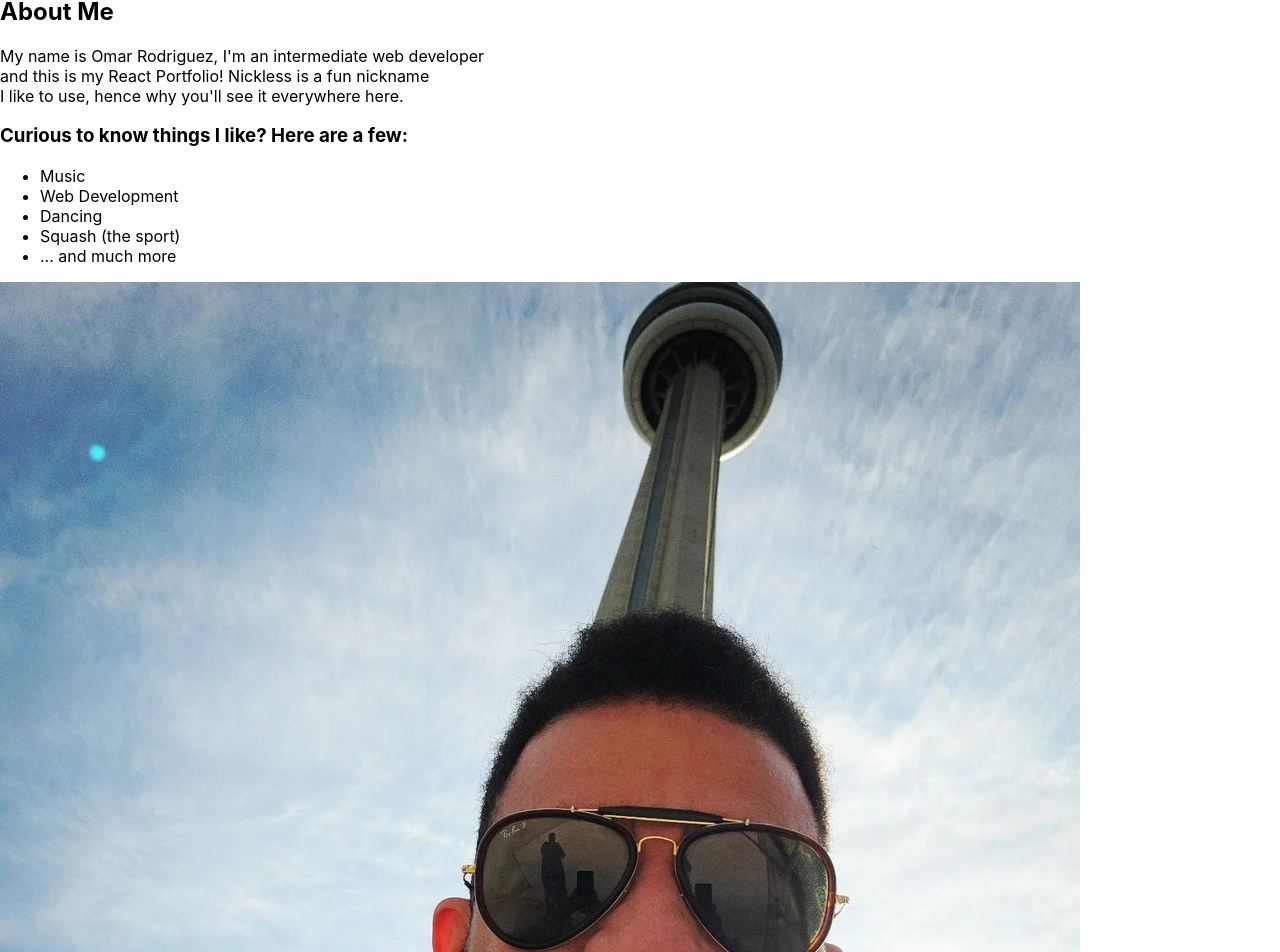
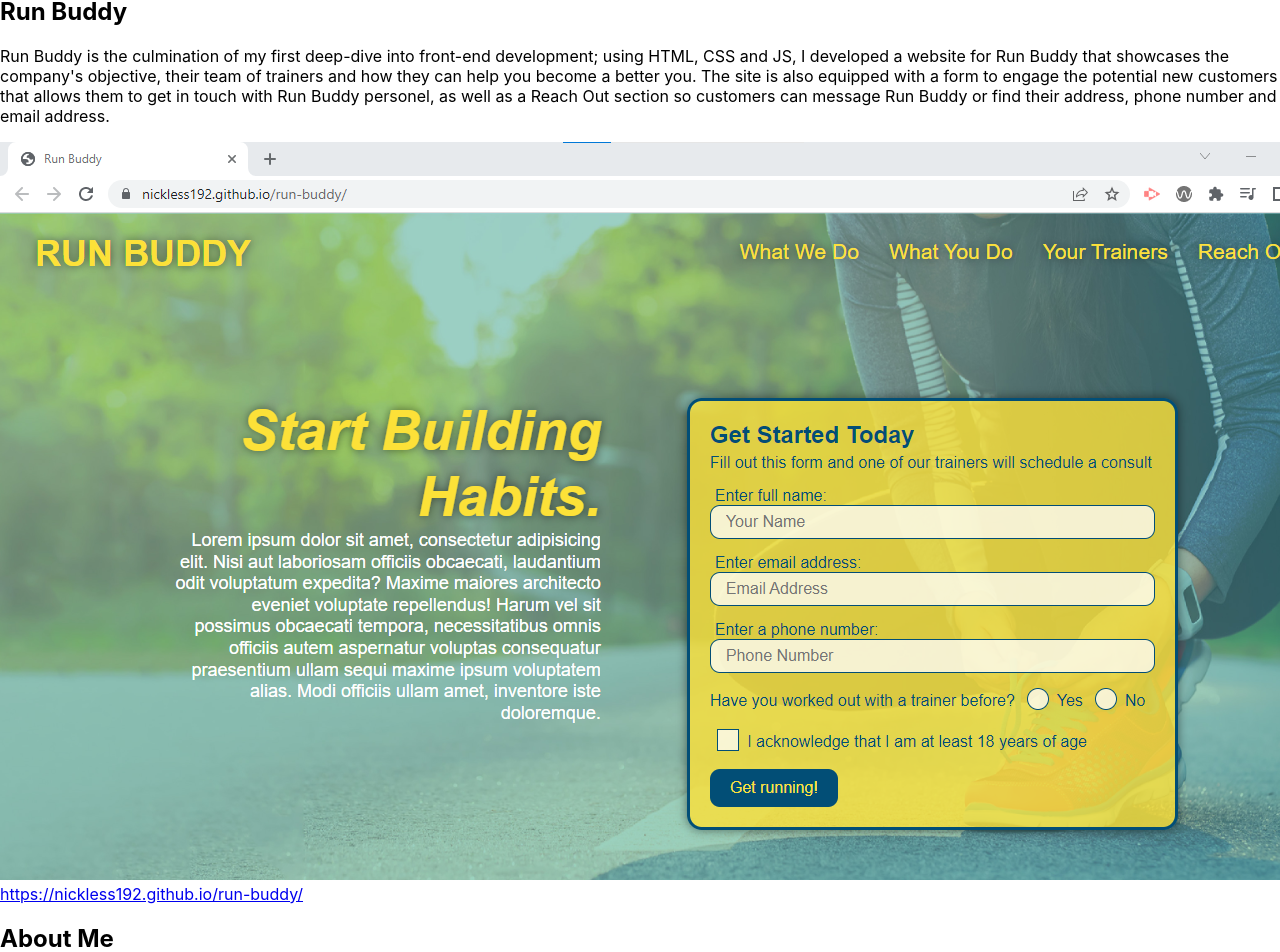
Before and after one commit to nickless192/nickless-react-portfolio, a React (Create React App) app: page / in a window 1280 px wide. Shown: the part 207-1159 px from the top of the page. Built offline with nearby package versions, Linux system fonts and the light colour scheme; the HTML template or start-up script is replaced by a standard one.

Commit message:
added missing portfolio info and fixed My Portfolio nav formatting when selected

```diff
--- a/src/App.js
+++ b/src/App.js
@@ -14,10 +14,34 @@
       githubURL: 'https://nickless192.github.io/run-buddy/'
     },
     {
-      name: 'Horiseon',
+      name: 'Nickless Weather Radar',
       description: `Our task was to refactor the provided code for the Horiseon landing site to improve its legibility and make it more accesible`,
-      screenshotURL: 'horiseon',
-      githubURL: 'https://github.com/nickless192/HoriseonLandingPage'
+      screenshotURL: 'nickless-weather-radar',
+      githubURL: 'https://github.com/nickless192/nickless-weather-radar'
+    },
+    {
+      name: 'Nickless Quizzer',
+      description: `Welcome to the Nickless Quizzer! This assessment tool will present the user with up to 20 multiple choice questions to answer within 75 seconds. For each correct answer, a point is awarded to the user; for each wrong answer, 5 seconds are deducted from the timer. The assessment ends when either all 20 questions have been answered or if the timer runs out.`,
+      screenshotURL: 'nickless-quizzer',
+      githubURL: 'https://github.com/nickless192/nickless-quizzer'
+    },
+    {
+      name: 'Movie Search',
+      description: `The idea behind the project was to provide a central location where movie/tv show information and availability  could be attained by the user. The site eliminates the need to make extra searches for streaming availability, trailers, movie info, and now playing information for theatres.`,
+      screenshotURL: 'movie-search',
+      githubURL: 'https://enzotragnone.github.io/Movie-Search/'
+    },
+    {
+      name: 'Travel Blog',
+      description: 'We are a travel blog company that was created with the avid traveler in mind.  We built this site as a way to allow for the greater community to come together and provide quality feedback on locations around the world.  This is a site that is created for travelers with reviews by travelers.',
+      screenshotURL: 'travel-blog',
+      githubURL: 'https://github.com/ksknight81/travel-blog'
+    },
+    {
+      name: 'Nickless Socialize API',
+      description: `The Nickless Socialize API was developed to enable its users to manage their social medial platform; our API is able to handle GET, POST, PUT and DELETE requests to retrieve, create, update or delete users, thoughts, reactions and friends (as applicable)`,
+      screenshotURL: 'nickless-socialize-api',
+      githubURL: 'https://github.com/nickless192/nickless-socialize-api'
     }
   ]);
   const [sectionSelected, setSectionSelected] = useState("About Me");
@@ -33,10 +57,10 @@
         setSectionSelected = {setSectionSelected}
 
       />
-      <About />
       <Project
         currentProject= {currentProject}
       />
+      <About />
       <Footer />
     </div>
   );
--- a/src/components/Navigation/index.js
+++ b/src/components/Navigation/index.js
@@ -14,15 +14,22 @@
                     </li>
                     <li className={`${sectionSelected === "My Portfolio" && 'navActive'}`}>
                         <Dropdown>
-                            <Dropdown.Toggle variant="success" id="dropdown-basic">
+                            <Dropdown.Toggle variant="success" id="dropdown-basic"
+                            onClick={(e) => {
+                                // console.log(e.target)
+                                setSectionSelected(e.target.textContent);
+                            }}
+                            >
                                 My Portfolio
                             </Dropdown.Toggle>
                             <Dropdown.Menu>
-                                <span onClick={(e) => {
-                                    console.log(e.target)
-                                }}>
-                                    {projects.map((project) => (
-                                        <Dropdown.Item href="#" key={project.name}>{project.name}</Dropdown.Item>
+                                <span>
+                                    {projects.map((project, i) => (
+                                        <Dropdown.Item href="#" key={project.name}
+                                            onClick={() => {
+                                                setCurrentProject(projects[i]);
+                                            }}
+                                        >{project.name}</Dropdown.Item>
                                     ))}
                                 </span>
                                 {/* <Dropdown.Item href="#">Run Buddy</Dropdown.Item>
```
Also changed, not shown: src/assets/projects/nickless-socialize-api-screenshot.png (added).
